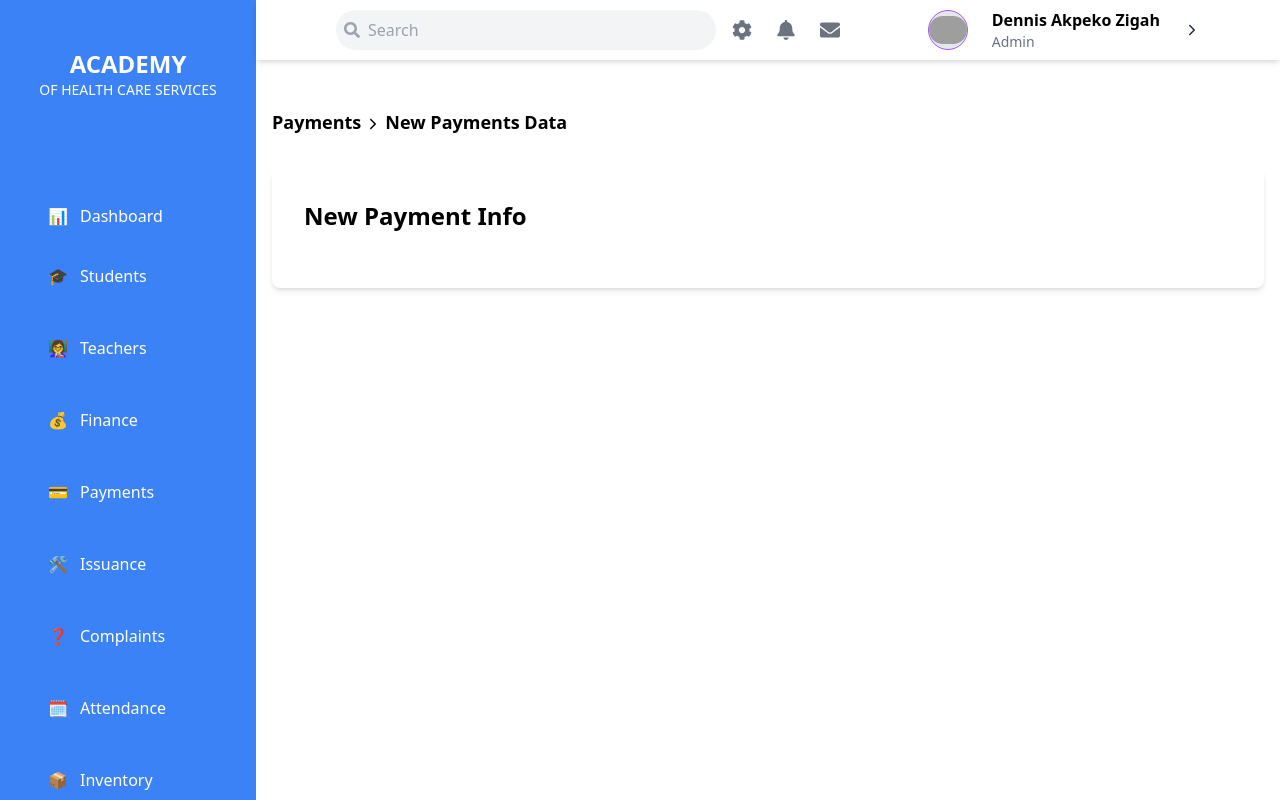
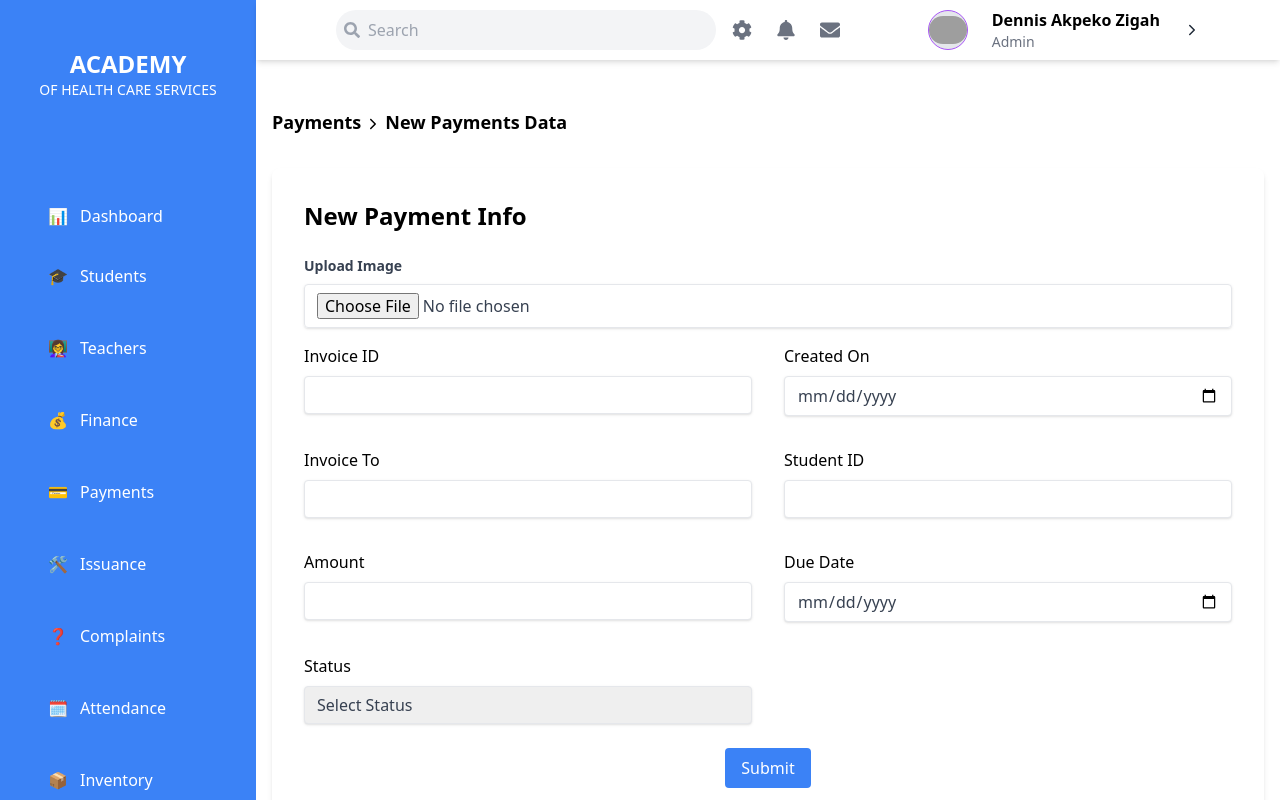
Before and after one commit to blackmoor01/School-Information-Management-System, a React (Vite) app in the folder frontend/: page /paymentspage/editpaymentsdata in a window 1280 px wide. Shown: the top 800 px of the page. Built offline with nearby package versions, Linux system fonts and the light colour scheme; grey boxes are pictures that could not be loaded.

Commit message:
Updated commit

```diff
--- a/frontend/src/components/PaymentsEditPage.jsx
+++ b/frontend/src/components/PaymentsEditPage.jsx
@@ -1,18 +1,21 @@
-import React, {useState, useCallback} from "react";
+import React, { useState, useCallback } from "react";
 import { IoIosArrowForward } from "react-icons/io";
 
 const PaymentsEditPage = () => {
   const [submissionStatus, setSubmissionStatus] = useState("");
   const [formData, setFormData] = useState({
-        invoiceID:"",
-        createdOn:"",
-        invoiceTo:"",
-        studentID:"",
-        amount:"",
-        dueDate:"",
-        status:"",
-    })
+    invoiceID: "",
+    createdOn: "",
+    invoiceTo: "",
+    studentID: "",
+    amount: "",
+    dueDate: "",
+    status: "",
+    image: null,
+  });
   const [formErrors, setFormErrors] = useState({});
+  const [imagePreview, setImagePreview] = useState(null);
+
   const handleChange = useCallback((e) => {
     const { name, value } = e.target;
     setFormData((prevFormData) => ({
@@ -21,18 +24,29 @@ const PaymentsEditPage = () => {
     }));
   }, []);
 
-      const validateForm = useCallback(()=>{
+  const handleImageChange = useCallback((e) => {
+    const file = e.target.files[0];
+    if (file) {
+      setFormData((prevFormData) => ({
+        ...prevFormData,
+        image: file,
+      }));
+      setImagePreview(URL.createObjectURL(file));
+    }
+  }, []);
+
+  const validateForm = useCallback(() => {
     const errors = {};
-        if (!formData.invoiceID) errors.name = "Invoice ID is required";
-        if (!formData.invoiceTo) errors.invoiceTo = "Name is required";
-        if(!formData.studentID) errors.studentID = "Student ID is required";
-        if(!formData.amount) errors.amount = "Amount is required";
-        if(!formData.status) errors.status = "Status is required";
+    if (!formData.invoiceID) errors.invoiceID = "Invoice ID is required";
     if (!formData.createdOn) errors.createdOn = "Creation Date is required";
+    if (!formData.invoiceTo) errors.invoiceTo = "Invoice To is required";
+    if (!formData.studentID) errors.studentID = "Student ID is required";
+    if (!formData.amount) errors.amount = "Amount is required";
     if (!formData.dueDate) errors.dueDate = "Due Date is required";
-
-        return errors
-      },[formData])
+    if (!formData.status) errors.status = "Status is required";
+    if (!formData.image) errors.image = "Image is required";
+    return errors;
+  }, [formData]);
 
   const handleSubmit = async (e) => {
     e.preventDefault();
@@ -41,13 +55,14 @@ const PaymentsEditPage = () => {
 
     if (Object.keys(errors).length === 0) {
       try {
-            console.log("FormData to be submitted:", formData);
+        const formDataToSubmit = new FormData();
+        Object.keys(formData).forEach((key) => {
+          formDataToSubmit.append(key, formData[key]);
+        });
+
         const response = await fetch("http://127.0.0.1:8000/api/students/", {
           method: "POST",
-              headers: {
-                "Content-Type": "application/json",
-              },
-              body: JSON.stringify(formData),
+          body: formDataToSubmit,
         });
 
         if (!response.ok) {
@@ -56,21 +71,22 @@ const PaymentsEditPage = () => {
 
         setSubmissionStatus("Payments Data added successfully!");
         setFormData({
-                invoiceID:"",
-                createdOn:"",
-                invoiceTo:"",
-                studentID:"",
-                amount:"",
-                dueDate:"",
-                status:"",
+          invoiceID: "",
+          createdOn: "",
+          invoiceTo: "",
+          studentID: "",
+          amount: "",
+          dueDate: "",
+          status: "",
+          image: null,
         });
+        setImagePreview(null);
       } catch (error) {
         console.error("Error:", error);
         setSubmissionStatus("Error adding Payments");
       }
     }
   };
-
 
   return (
     <div className="mx-4 mt-2">
@@ -80,7 +96,12 @@ const PaymentsEditPage = () => {
         <p className="text-lg font-semibold">New Payments Data</p>
       </div>
 
-      <form className="container mx-auto p-8 bg-white shadow-md rounded-lg mt-8">
+      <form
+        onSubmit={handleSubmit}
+        className="container mx-auto p-8 bg-white shadow-md rounded-lg mt-8"
+        method="post"
+        encType="multipart/form-data"
+      >
         <h1 className="text-2xl font-bold mb-6">New Payment Info</h1>
         {submissionStatus && (
           <p
@@ -94,11 +115,152 @@ const PaymentsEditPage = () => {
           </p>
         )}
 
+        <div className="mb-4">
+          <label className="block text-gray-700 text-sm font-bold mb-2">
+            Upload Image
+          </label>
+          <input
+            type="file"
+            name="image"
+            onChange={handleImageChange}
+            className="shadow appearance-none border rounded w-full py-2 px-3 text-gray-700 leading-tight focus:outline-none focus:shadow-outline"
+          />
+          {formErrors.image && (
+            <p className="text-red-500 text-xs italic">{formErrors.image}</p>
+          )}
+          {imagePreview && (
+            <div className="mt-4 flex flex-col items-center">
+              <img
+                src={imagePreview}
+                alt="Preview"
+                className="h-32 w-32 object-cover rounded"
+              />
+              <p className="text-sm mt-2">{formData.image.name}</p>
+            </div>
+          )}
+        </div>
+
         <div className="grid grid-cols-2 gap-8">
           <div>
-
+            <label className="block mb-2">Invoice ID</label>
+            <input
+              type="text"
+              name="invoiceID"
+              value={formData.invoiceID}
+              onChange={handleChange}
+              className="shadow appearance-none border rounded w-full py-2 px-3 text-gray-700 leading-tight focus:outline-none focus:shadow-outline"
+            />
+            {formErrors.invoiceID && (
+              <p className="text-red-500 text-xs italic">
+                {formErrors.invoiceID}
+              </p>
+            )}
           </div>
 
+          <div>
+            <label className="block mb-2">Created On</label>
+            <input
+              type="date"
+              name="createdOn"
+              value={formData.createdOn}
+              onChange={handleChange}
+              className="shadow appearance-none border rounded w-full py-2 px-3 text-gray-700 leading-tight focus:outline-none focus:shadow-outline"
+            />
+            {formErrors.createdOn && (
+              <p className="text-red-500 text-xs italic">
+                {formErrors.createdOn}
+              </p>
+            )}
+          </div>
+
+          <div>
+            <label className="block mb-2">Invoice To</label>
+            <input
+              type="text"
+              name="invoiceTo"
+              value={formData.invoiceTo}
+              onChange={handleChange}
+              className="shadow appearance-none border rounded w-full py-2 px-3 text-gray-700 leading-tight focus:outline-none focus:shadow-outline"
+            />
+            {formErrors.invoiceTo && (
+              <p className="text-red-500 text-xs italic">
+                {formErrors.invoiceTo}
+              </p>
+            )}
+          </div>
+
+          <div>
+            <label className="block mb-2">Student ID</label>
+            <input
+              type="text"
+              name="studentID"
+              value={formData.studentID}
+              onChange={handleChange}
+              className="shadow appearance-none border rounded w-full py-2 px-3 text-gray-700 leading-tight focus:outline-none focus:shadow-outline"
+            />
+            {formErrors.studentID && (
+              <p className="text-red-500 text-xs italic">
+                {formErrors.studentID}
+              </p>
+            )}
+          </div>
+
+          <div>
+            <label className="block mb-2">Amount</label>
+            <input
+              type="number"
+              name="amount"
+              value={formData.amount}
+              onChange={handleChange}
+              className="shadow appearance-none border rounded w-full py-2 px-3 text-gray-700 leading-tight focus:outline-none focus:shadow-outline"
+            />
+            {formErrors.amount && (
+              <p className="text-red-500 text-xs italic">{formErrors.amount}</p>
+            )}
+          </div>
+
+          <div>
+            <label className="block mb-2">Due Date</label>
+            <input
+              type="date"
+              name="dueDate"
+              value={formData.dueDate}
+              onChange={handleChange}
+              className="shadow appearance-none border rounded w-full py-2 px-3 text-gray-700 leading-tight focus:outline-none focus:shadow-outline"
+            />
+            {formErrors.dueDate && (
+              <p className="text-red-500 text-xs italic">
+                {formErrors.dueDate}
+              </p>
+            )}
+          </div>
+
+          <div>
+            <label className="block mb-2">Status</label>
+            <select
+              name="status"
+              value={formData.status}
+              onChange={handleChange}
+              className="shadow appearance-none border rounded w-full py-2 px-3 text-gray-700 leading-tight focus:outline-none focus:shadow-outline"
+            >
+              <option value="">Select Status</option>
+              <option value="Payment Due">Payment Due</option>
+              <option value="Have Paid">Have Paid</option>
+              <option value="Request Sent">Request Sent</option>
+            </select>
+            {formErrors.status && (
+              <p className="text-red-500 text-xs italic">{formErrors.status}</p>
+            )}
+          </div>
+        </div>
+
+        <div className="mt-6 flex justify-center">
+          <button
+            type="submit"
+            className="bg-blue-500 text-white py-2 px-4 rounded hover:bg-blue-600"
+          >
+            Submit
+          </button>
         </div>
       </form>
     </div>
```
Lines whose indentation alone changed are shown as unchanged.
